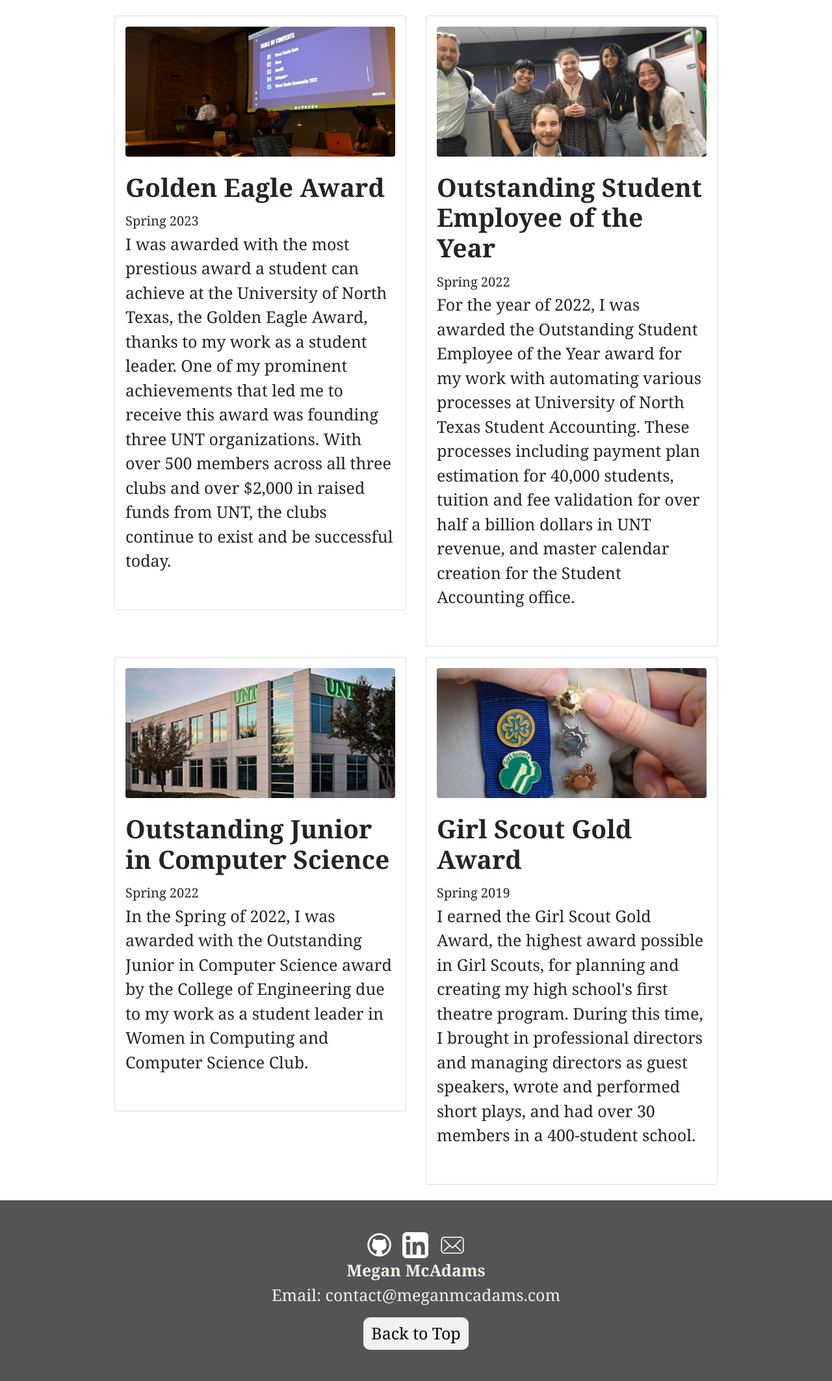
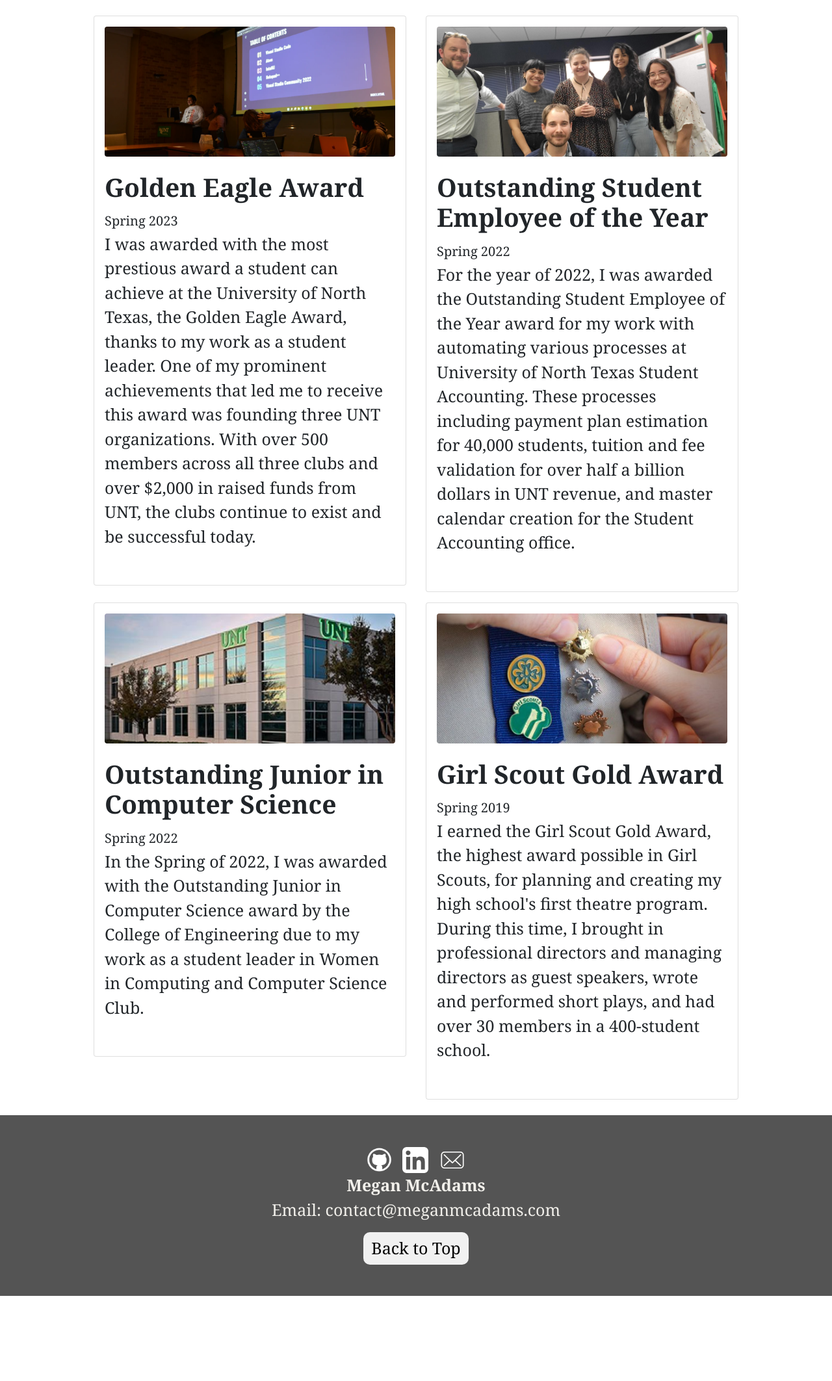
Before and after one commit to meganmcadams/Project-Portfolio, a Flask app: page /awards.html in a window 1280 px wide. Shown: the part 70-2195 px from the top of the page at 65% size. After the commit the page ends 2064 px from the top, so only its background shows below. Run offline with Flask 3, Linux system fonts and the light colour scheme; some libraries are stand-ins or nearby versions.

Commit message:
spacing, colour of page, resume

```diff
--- a/static/css/styles.css
+++ b/static/css/styles.css
@@ -24,6 +24,10 @@
 /* Global */
 body, head, .body-font {
     font-family: var(--body-font);
+}
+body {
+    min-height:100vh;
+    background-color: var(--primary-grey);
 }
 
 h1, h2, h3, h4, h5, h6, .header-font {
@@ -142,15 +146,22 @@
 }
 
 .content {
-    padding-left: 3rem;
-    padding-right: 3rem;
     width: 100vw;
+    min-height: 100vh;
+    background-color: white;
+}
+.maxed-width {
+    max-width: 500px;
 }
 
 /* Info Box and Media-Specific */
 @media (max-width: 991px) { /* Small Devices */
     .navbar-brand {
         margin: auto;
+    }
+    .maxed-width {
+        max-width: 100%;
+        margin: auto !important;
     }
 }
 
--- a/templates/awards.html
+++ b/templates/awards.html
@@ -1,10 +1,10 @@
 {% extends "layout.html" %}
 {% block content %}
-<div class="margined content padded">
+<div class="margined padded">
 
     <div class="row gy-4 row-cols-1 row-cols-md-2 row-cols-xl-3">
         <div class="col flex-box">
-            <div class="card padded margined-small">
+            <div class="card padded margined-small maxed-width">
                 <img class="rounded img-fluid d-block w-100 fit-cover" style="height: 200px;" src="{{ url_for('static', filename='assets/CSClub.png') }}">
                 <div class="py-4">
                     <h4>Golden Eagle Award</h4><small>Spring 2023</small>
@@ -15,7 +15,7 @@
             </div>
         </div>
         <div class="col flex-box">
-            <div class="card padded margined-small">
+            <div class="card padded margined-small maxed-width">
                 <img class="rounded img-fluid d-block w-100 fit-cover" style="height: 200px;" src="{{ url_for('static', filename='assets/Student_Employee.jpg') }}">
                 <div class="py-4">
                     <h4>Outstanding Student Employee of the Year</h4><small>Spring 2022</small>
@@ -24,7 +24,7 @@
             </div>
         </div>
         <div class="col flex-box">
-            <div class="card padded margined-small">
+            <div class="card padded margined-small maxed-width">
                 <img class="rounded img-fluid d-block w-100 fit-cover" style="height: 200px;" src="{{ url_for('static', filename='assets/UNTCSDepartment.jpg') }}">
                 <div class="py-4">
                     <h4>Outstanding Junior in Computer Science</h4><small>Spring 2022</small>
@@ -33,7 +33,7 @@
             </div>
         </div>
         <div class="col flex-box">
-            <div class="card padded margined-small">
+            <div class="card padded margined-small maxed-width">
                 <img class="rounded img-fluid d-block w-100 fit-cover" style="height: 200px;" src="{{ url_for('static', filename='assets/Gold_Award.jpg') }}">
                 <div class="py-4">
                     <h4>Girl Scout Gold Award</h4><small>Spring 2019</small>
--- a/templates/index.html
+++ b/templates/index.html
@@ -11,7 +11,7 @@
 
 </div>
 
-<div class="margined content padded">
+<div class="margined padded">
 
     <div class="card margined-small padded">
         Reliable and friendly problem-solver with software engineering internship experience
--- a/templates/layout.html
+++ b/templates/layout.html
@@ -31,8 +31,10 @@
 
 <body>
 
-    {% block content %}
-    {% endblock %}
+    <div class="content">
+        {% block content %}
+        {% endblock %}
+    </div>
 
     <script src="https://code.jquery.com/jquery-3.3.1.slim.min.js" integrity="sha384-q8i/X+965DzO0rT7abK41JStQIAqVgRVzpbzo5smXKp4YfRvH+8abtTE1Pi6jizo" crossorigin="anonymous"></script>
     <script src="https://cdn.jsdelivr.net/npm/popper.js@1.14.7/dist/umd/popper.min.js" integrity="sha384-UO2eT0CpHqdSJQ6hJty5KVphtPhzWj9WO1clHTMGa3JDZwrnQq4sF86dIHNDz0W1" crossorigin="anonymous"></script>
--- a/templates/professional_experience.html
+++ b/templates/professional_experience.html
@@ -1,7 +1,7 @@
 {% extends "layout.html" %}
 {% block content %}
 
-<div class="margined content">
+<div class="margined padded">
 
     <div class="card padded margined-small">
         <h4>Software Engineering Intern - Bank of America</h4>
--- a/templates/projects.html
+++ b/templates/projects.html
@@ -1,7 +1,7 @@
 {% extends "layout.html" %}
 {% block content %}
 
-<div class="margined content padded">
+<div class="margined padded">
 
     <div class="container">
         <div class="row gy-4 row-cols-1 row-cols-md-2 row-cols-xl-3">
```
Also changed, not shown: 1 other file.
